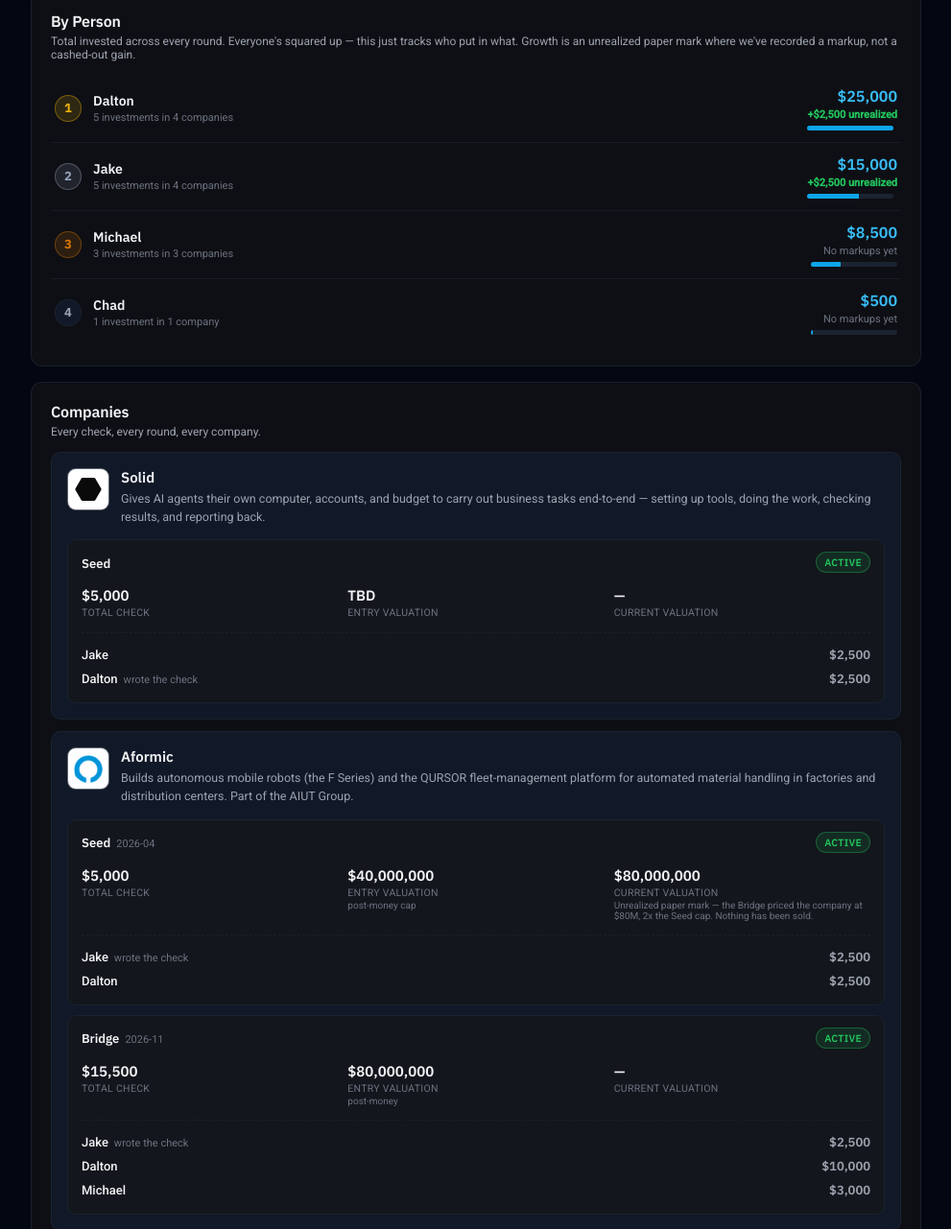
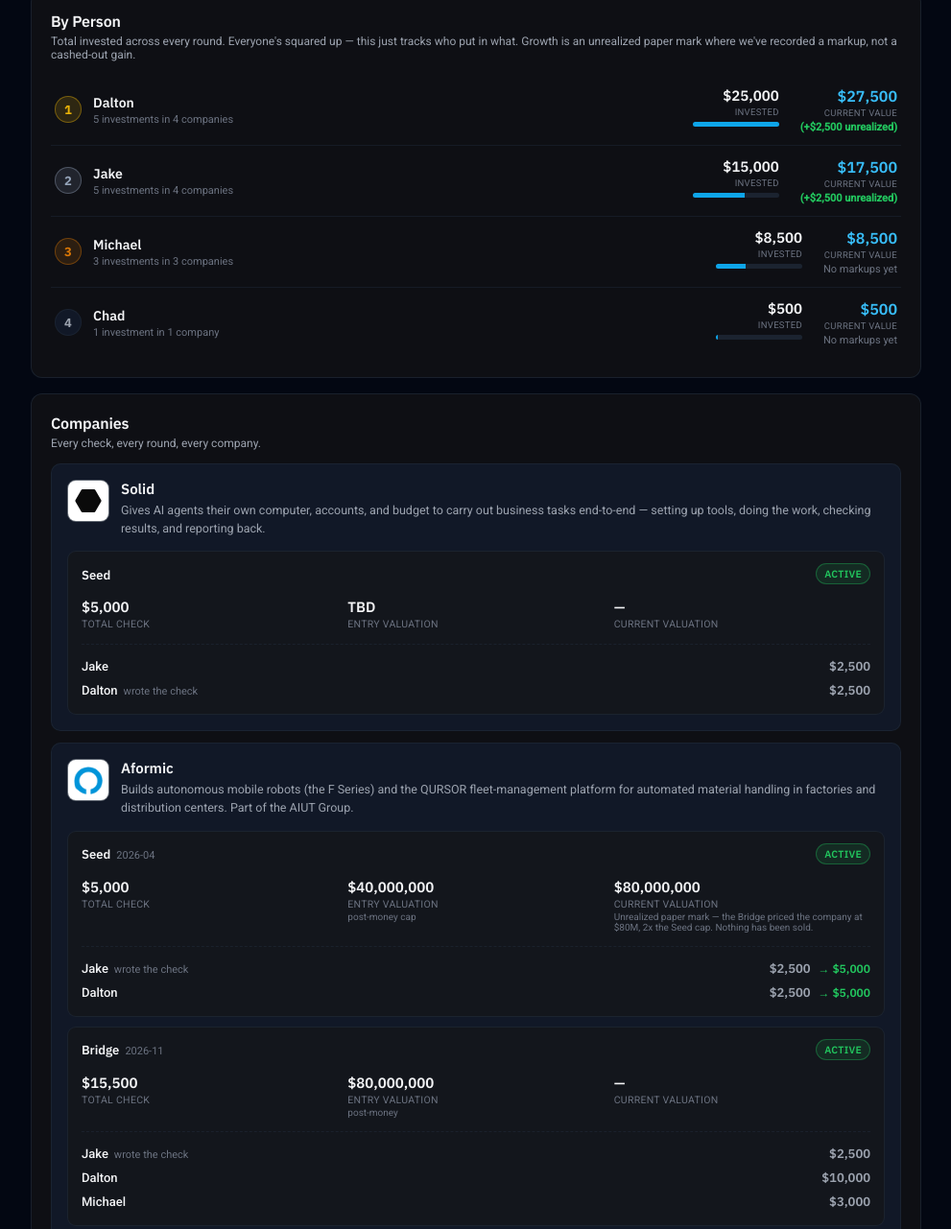
Before and after one commit to RheingoldAI/jakerheingold-site, a plain HTML site: page angel/index.html in a window 1280 px wide. Shown: the part 320-1601 px from the top of the page at 96% size, without its empty margins (144-1135 px from the left). Drawn offline with Linux system fonts and the light colour scheme.

Commit message:
Show current value column and per-check markups on /angel
By Person now has a second stat column: Current Value, annotated
with the unrealized gain (e.g. Jake: \$15,000 invested -> \$17,500,
(+\$2,500 unrealized)). Each company's round cards now show the
updated value of individual checks inline (\$2,500 -> \$5,000) wherever
a round has a recorded markup.

Co-Authored-By: Claude Sonnet 5 <noreply@anthropic.com>

```diff
--- a/angel/index.html
+++ b/angel/index.html
@@ -140,18 +140,27 @@ a:hover{text-decoration:underline;}
 .rank-badge.gold{background:rgba(234,179,8,0.15);color:var(--gold);border-color:rgba(234,179,8,0.4);}
 .rank-badge.silver{background:rgba(148,163,184,0.15);color:var(--silver);border-color:rgba(148,163,184,0.4);}
 .rank-badge.bronze{background:rgba(217,119,6,0.15);color:var(--bronze);border-color:rgba(217,119,6,0.4);}
-.leader-main{flex:1;min-width:0;}
+.leader-main{flex:1 1 140px;min-width:140px;}
 .leader-name{font-family:'IBM Plex Sans',sans-serif;font-weight:600;font-size:14px;color:var(--text);}
 .leader-mpc{font-size:11px;color:var(--text-dimmer);margin-top:2px;}
-.leader-record{text-align:right;flex-shrink:0;}
-.leader-pct{font-family:'IBM Plex Sans',sans-serif;font-weight:600;font-size:16px;color:var(--accent-bright);}
 .leader-wl{font-size:11px;color:var(--text-dim);}
-.leader-bar-wrap{width:90px;height:5px;background:rgba(31,41,55,0.8);border-radius:3px;overflow:hidden;margin-top:5px;}
+.leader-bar-wrap{width:90px;height:5px;background:rgba(31,41,55,0.8);border-radius:3px;overflow:hidden;margin-top:5px;margin-left:auto;}
 .leader-bar{height:100%;background:var(--accent);}
+
+/* Two stat columns to the right: Invested, Current Value (+ unrealized growth) */
+.leader-stats{display:flex;align-items:flex-start;gap:22px;flex-shrink:0;}
+.leader-stat{text-align:right;}
+.leader-stat-val{font-family:'IBM Plex Sans',sans-serif;font-weight:600;font-size:15px;color:var(--text);}
+.leader-stat-val.highlight{color:var(--accent-bright);font-size:16px;}
+.leader-stat-lbl{font-size:9.5px;color:var(--text-dimmer);margin-top:2px;text-transform:uppercase;letter-spacing:0.3px;}
 .leader-growth{font-size:11px;font-weight:600;margin-top:3px;}
 .leader-growth.positive{color:var(--good);}
 .leader-growth.negative{color:var(--bad);}
 .leader-growth.flat{color:var(--text-dimmer);font-weight:400;}
+@media(max-width:520px){
+  .leader-row{flex-wrap:wrap;}
+  .leader-stats{width:100%;margin-top:10px;justify-content:space-between;padding-left:40px;}
+}
 
 /* Deal cards */
 .deal-block{border:1px solid var(--border);border-radius:10px;padding:16px;margin-bottom:12px;background:var(--card-solid);}
@@ -187,7 +196,11 @@ a:hover{text-decoration:underline;}
 .check-row{display:flex;align-items:center;justify-content:space-between;padding:4px 0;font-size:13px;}
 .check-person{color:var(--text);font-weight:500;}
 .check-person .front-tag{color:var(--text-dimmer);font-size:11px;font-weight:400;margin-left:6px;}
+.check-amt-group{display:flex;align-items:baseline;gap:8px;}
 .check-amt{font-family:'IBM Plex Sans',sans-serif;font-weight:600;color:var(--text-dim);}
+.check-now{font-family:'IBM Plex Sans',sans-serif;font-weight:600;font-size:12px;}
+.check-now.positive{color:var(--good);}
+.check-now.negative{color:var(--bad);}
 
 /* Rounds (a company can have multiple investment rounds) */
 .round-list{margin-top:14px;display:flex;flex-direction:column;gap:10px;}
@@ -327,6 +340,7 @@ function renderPersonBody(){
     const roundsIn = rounds.filter(({round}) => (round.checks[p.person]||0) > 0).length;
     const companiesIn = new Set(rounds.filter(({round}) => (round.checks[p.person]||0) > 0).map(r => r.company.company)).size;
 
+    const currentValue = p.total + p.growth;
     let growthCls = 'flat', growthLbl = 'No markups yet';
     if(p.growth > 0){ growthCls = 'positive'; growthLbl = `+${fmtMoney(p.growth)} unrealized`; }
     else if(p.growth < 0){ growthCls = 'negative'; growthLbl = `-${fmtMoney(Math.abs(p.growth))} unrealized`; }
@@ -338,10 +352,17 @@ function renderPersonBody(){
         <div class="leader-name">${p.person}</div>
         <div class="leader-mpc">${roundsIn} investment${roundsIn===1?'':'s'} in ${companiesIn} compan${companiesIn===1?'y':'ies'}</div>
       </div>
-      <div class="leader-record">
-        <div class="leader-pct">${fmtMoney(p.total)}</div>
-        <div class="leader-growth ${growthCls}">${growthLbl}</div>
-        <div class="leader-bar-wrap"><div class="leader-bar" style="width:${Math.round((p.total/max)*100)}%"></div></div>
+      <div class="leader-stats">
+        <div class="leader-stat">
+          <div class="leader-stat-val">${fmtMoney(p.total)}</div>
+          <div class="leader-stat-lbl">Invested</div>
+          <div class="leader-bar-wrap"><div class="leader-bar" style="width:${Math.round((p.total/max)*100)}%"></div></div>
+        </div>
+        <div class="leader-stat">
+          <div class="leader-stat-val highlight">${fmtMoney(currentValue)}</div>
+          <div class="leader-stat-lbl">Current Value</div>
+          <div class="leader-growth ${growthCls}">${growthCls==='flat' ? growthLbl : `(${growthLbl})`}</div>
+        </div>
       </div>
     </div>`;
   }).join('');
@@ -354,14 +375,22 @@ function renderDeals(){
 
     const roundBlocks = company.rounds.map(round => {
       const total = Object.values(round.checks).reduce((a,b)=>a+b,0);
+      const multiple = roundMultiple(round);
       const checkRows = DATA.people
         .filter(p => round.checks[p] != null)
         .map(p => {
           const frontTag = round.fronted_by === p ? '<span class="front-tag">wrote the check</span>' : '';
+          const amt = round.checks[p];
+          const nowSpan = multiple !== 1
+            ? `<span class="check-now ${multiple>1?'positive':'negative'}">&rarr; ${fmtMoney(amt*multiple)}</span>`
+            : '';
           return `
           <div class="check-row">
             <span class="check-person">${p}${frontTag}</span>
-            <span class="check-amt">${fmtMoney(round.checks[p])}</span>
+            <span class="check-amt-group">
+              <span class="check-amt">${fmtMoney(amt)}</span>
+              ${nowSpan}
+            </span>
           </div>`;
         }).join('');
 
```
Also changed, not shown: angel/template.html (+38 -9 lines).
